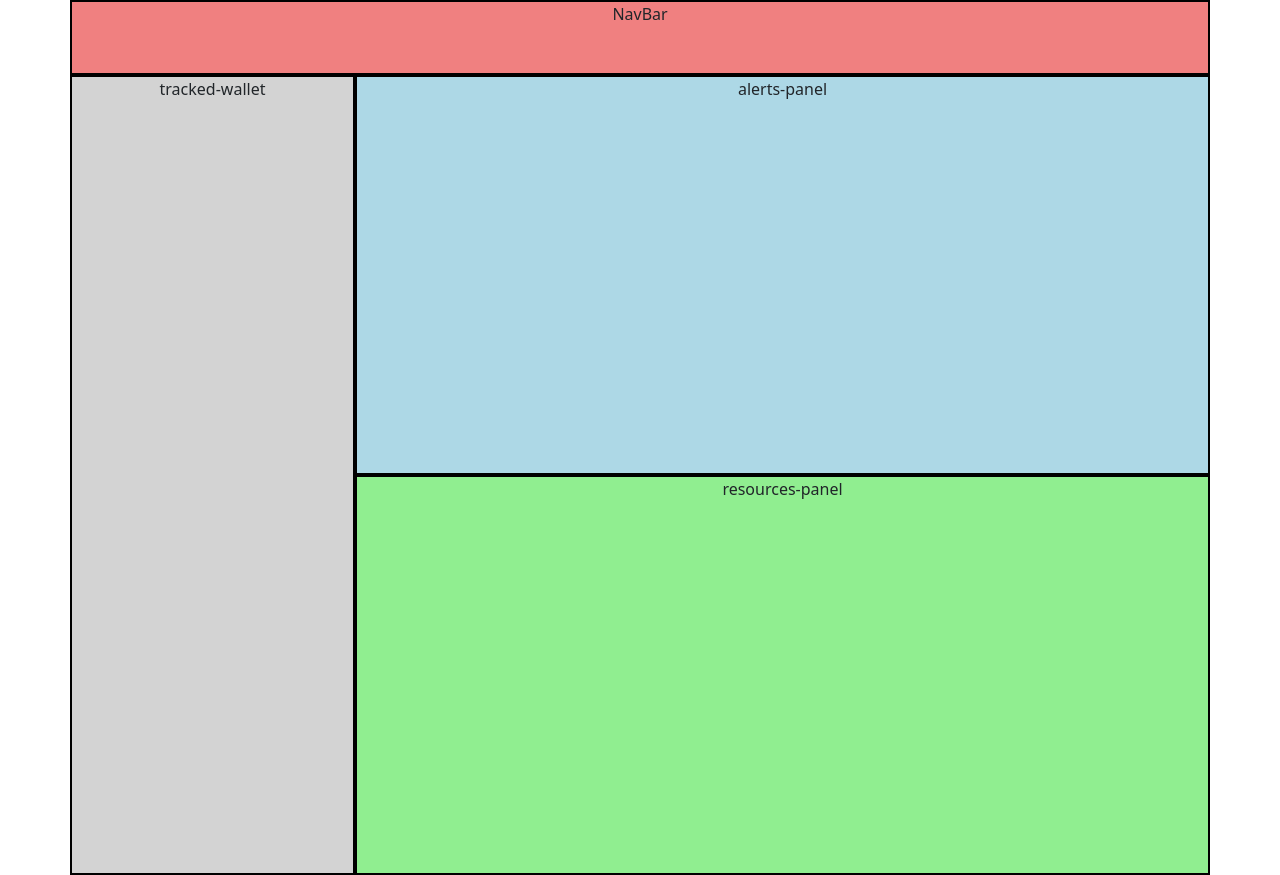
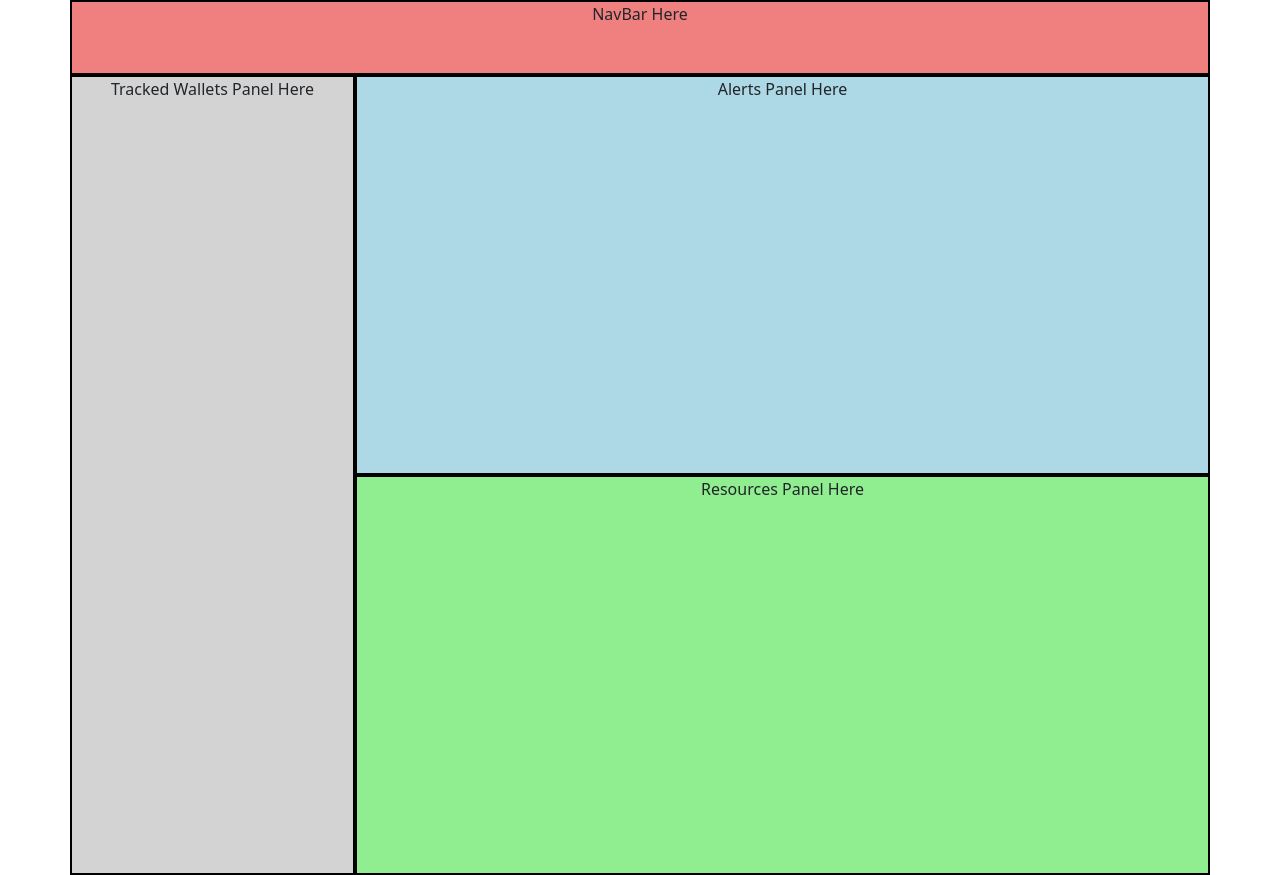
Before and after one commit to KennSmithDS/CryptoSonar, a React (Create React App) app in the folder crypto-sonar-ui/: page / in a window 1280 px wide. Built offline with nearby package versions, Linux system fonts and the light colour scheme.

Commit message:
Added component files and structured the ui directory

```diff
--- /dev/null
+++ b/crypto-sonar-ui/src/Alerts-Panel/AlertsPanel.jsx
@@ -0,0 +1,13 @@
+import React, { Component } from 'react'
+
+export class AlertsPanel extends Component {
+  render() {
+    return (
+      <div>
+        Alerts Panel Here
+      </div>
+    )
+  }
+}
+
+export default AlertsPanel
--- a/crypto-sonar-ui/src/Layout/Layout.jsx
+++ b/crypto-sonar-ui/src/Layout/Layout.jsx
@@ -1,7 +1,13 @@
 import React from 'react'
+import {  Container, Row, Col } from 'react-bootstrap';
+
+import { AlertsPanel } from '../Alerts-Panel/AlertsPanel'
+import { ResourcesPanel } from '../Resources-Panel/ResourcesPanel'
+import { TrackedWalletsPanel } from '../Tracked-Wallets-Panel/TrackedWalletsPanel'
+import { NavBar } from '../NavBar/NavBar'
+
+import 'bootstrap/dist/css/bootstrap.min.css';
 import './Layout.css';
-import 'bootstrap/dist/css/bootstrap.min.css';
-import {  Container, Row, Col } from 'react-bootstrap';
 
 
 export const Layout = () => {
@@ -9,26 +15,26 @@ export const Layout = () => {
     <Container>
       <Row>
         <Col className="NavBar" md={12}>
-          NavBar
+          <NavBar />
         </Col>
       </Row>
       <Row>
         <Col md={3}>
           <Row>
             <Col className="tracked-wallet" md={12}>
-              tracked-wallet
+              <TrackedWalletsPanel />
             </Col>
           </Row>
         </Col>
         <Col md={9}>
           <Row>
             <Col className="alerts-panel" md={12}>
-              alerts-panel
+              <AlertsPanel />
             </Col>
           </Row>
           <Row>
             <Col className="resources-panel" md={12}>
-              resources-panel
+              <ResourcesPanel />
             </Col>
           </Row>
         </Col>
--- /dev/null
+++ b/crypto-sonar-ui/src/NavBar/NavBar.jsx
@@ -0,0 +1,13 @@
+import React, { Component } from 'react'
+
+export class NavBar extends Component {
+  render() {
+    return (
+      <div>
+        NavBar Here
+      </div>
+    )
+  }
+}
+
+export default NavBar
--- /dev/null
+++ b/crypto-sonar-ui/src/Resources-Panel/ResourcesPanel.jsx
@@ -0,0 +1,13 @@
+import React, { Component } from 'react'
+
+export class ResourcesPanel extends Component {
+  render() {
+    return (
+      <div>
+        Resources Panel Here
+      </div>
+    )
+  }
+}
+
+export default ResourcesPanel
--- /dev/null
+++ b/crypto-sonar-ui/src/Tracked-Wallets-Panel/TrackedWalletsPanel.jsx
@@ -0,0 +1,13 @@
+import React, { Component } from 'react'
+
+export class TrackedWalletsPanel extends Component {
+  render() {
+    return (
+      <div>
+        Tracked Wallets Panel Here
+      </div>
+    )
+  }
+}
+
+export default TrackedWalletsPanel
```
